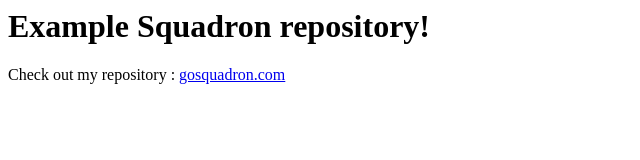
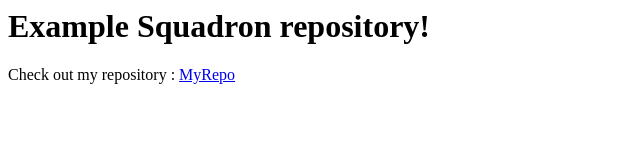
Before and after one commit to chris-kyle2/jenkins-pipeline, a plain HTML site: page index1.html in a window 1280 px wide. Shown: the full height of the page, 0-640 px from the left. Drawn offline with Linux system fonts and the light colour scheme.

Commit message:
Update index1.html

```diff
--- a/index1.html
+++ b/index1.html
@@ -4,6 +4,6 @@
     </head>
     <body>
         <h1>Example Squadron repository!</h1>
-        <p>Check out my repository : <a href="https://github.com/chris-kyle2">gosquadron.com</a></p>
+        <p>Check out my repository : <a href="https://github.com/chris-kyle2">MyRepo</a></p>
     </body>
 </html>
```
